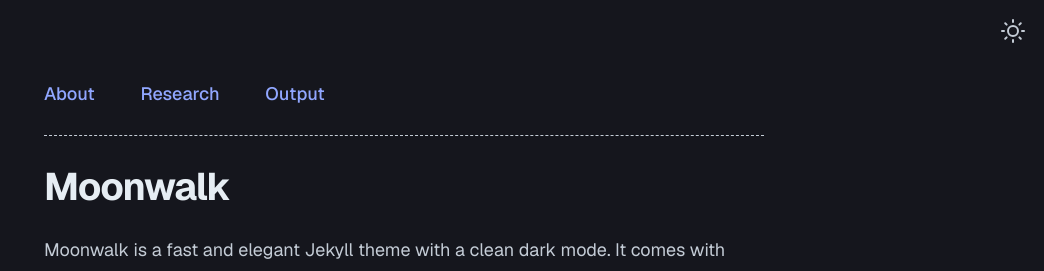
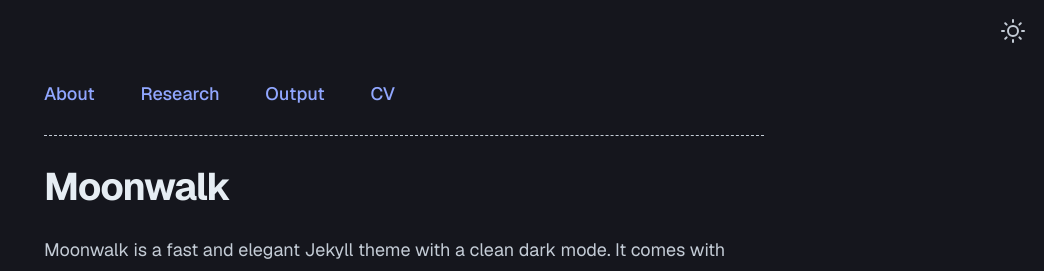
Before and after one commit to nthalluri/natasha-thalluri, a Jekyll site: the page built from index.md, in a window 1280 px wide. Shown: the top 271 px of the page, without its empty margins (236-1280 px from the left). Built offline with Jekyll 4.4.1, drawn with Linux system fonts in a browser that asks for light colours.

```diff
--- a/_data/home.yml
+++ b/_data/home.yml
@@ -7,6 +7,10 @@ navbar_entries:
 
   - title: Output
     url: about
+
+  - title: CV
+    url: cv
+
 
 project_entries:
   - title: Project 1
```
